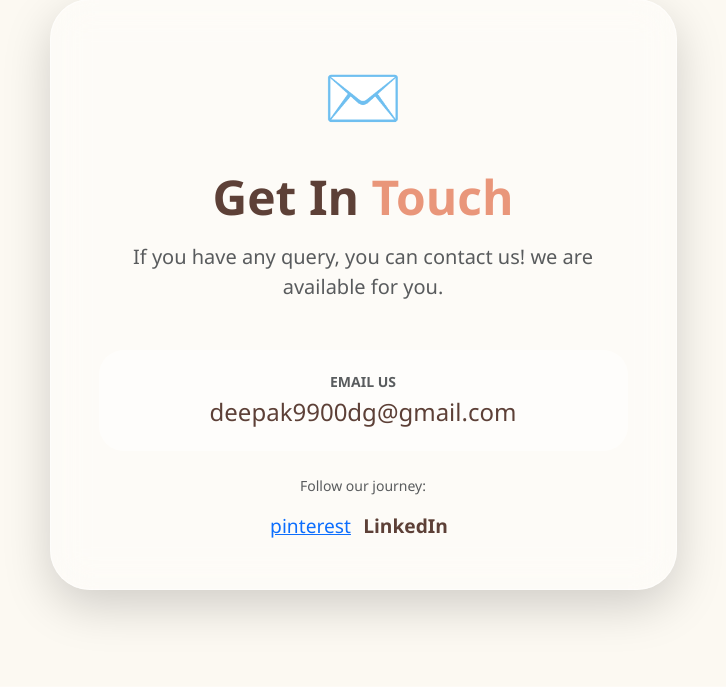
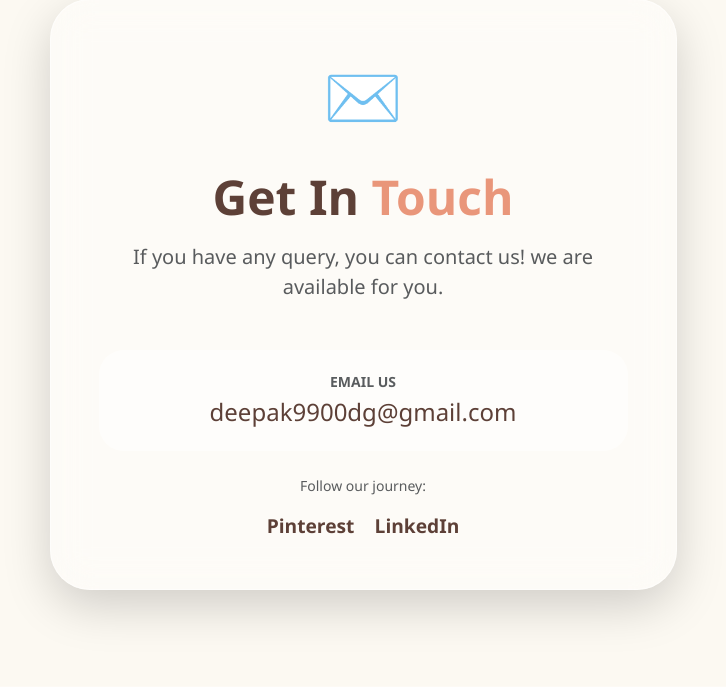
Before and after one commit to deepak9900dg/TRIVORA, a Flask app: page /contact in a window 1280 px wide. Shown: the part 147-834 px from the top of the page, without its empty margins (277-1003 px from the left). Run offline with Flask 3, Linux system fonts and the light colour scheme.

Commit message:
Update contact.html

```diff
--- a/templates/contact.html
+++ b/templates/contact.html
@@ -12,11 +12,13 @@
                     <h5 class="text-uppercase small fw-bold text-muted mb-2">Email Us</h5>
                     <a href="mailto:deepak9900dg@gmail.com" class="h4 text-decoration-none" style="color: #5d4037; transition: 0.3s;">deepak9900dg@gmail.com</a>
                 </div>
+                <div class="social-links mt-4">
+    <p class="small text-muted mb-3">Follow our journey:</p>
+    <a href="https://pin.it/9cqlZLS1w" target="_blank" class="mx-2 footer-link" style="font-size: 1.2rem;">Pinterest</a>
 
-                <div class="social-links mt-4">
-                    <p class="small text-muted mb-3">Follow our journey:</p>
-                    <a href="#" class="https://pin.it/9cqlZLS1w" style="font-size: 1.2rem;">pinterest</a>
-                    <a href="#" class="mx-2 footer-link" style="font-size: 1.2rem;">LinkedIn</a>
+    <a href="#" target="_blank" class="mx-2 footer-link" style="font-size: 1.2rem;">LinkedIn</a>
+</div>
+
                 </div>
             </div>
         </div>
```
